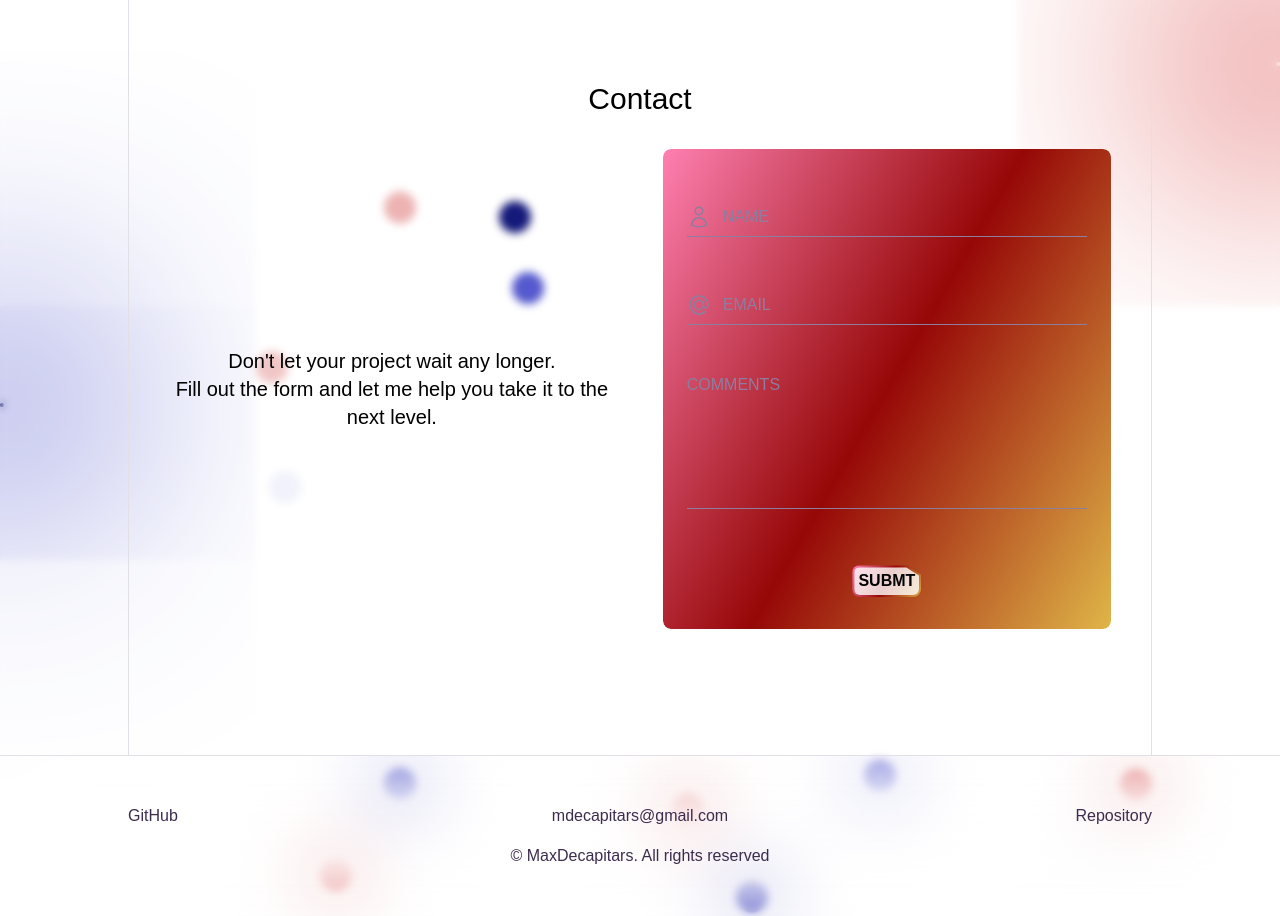
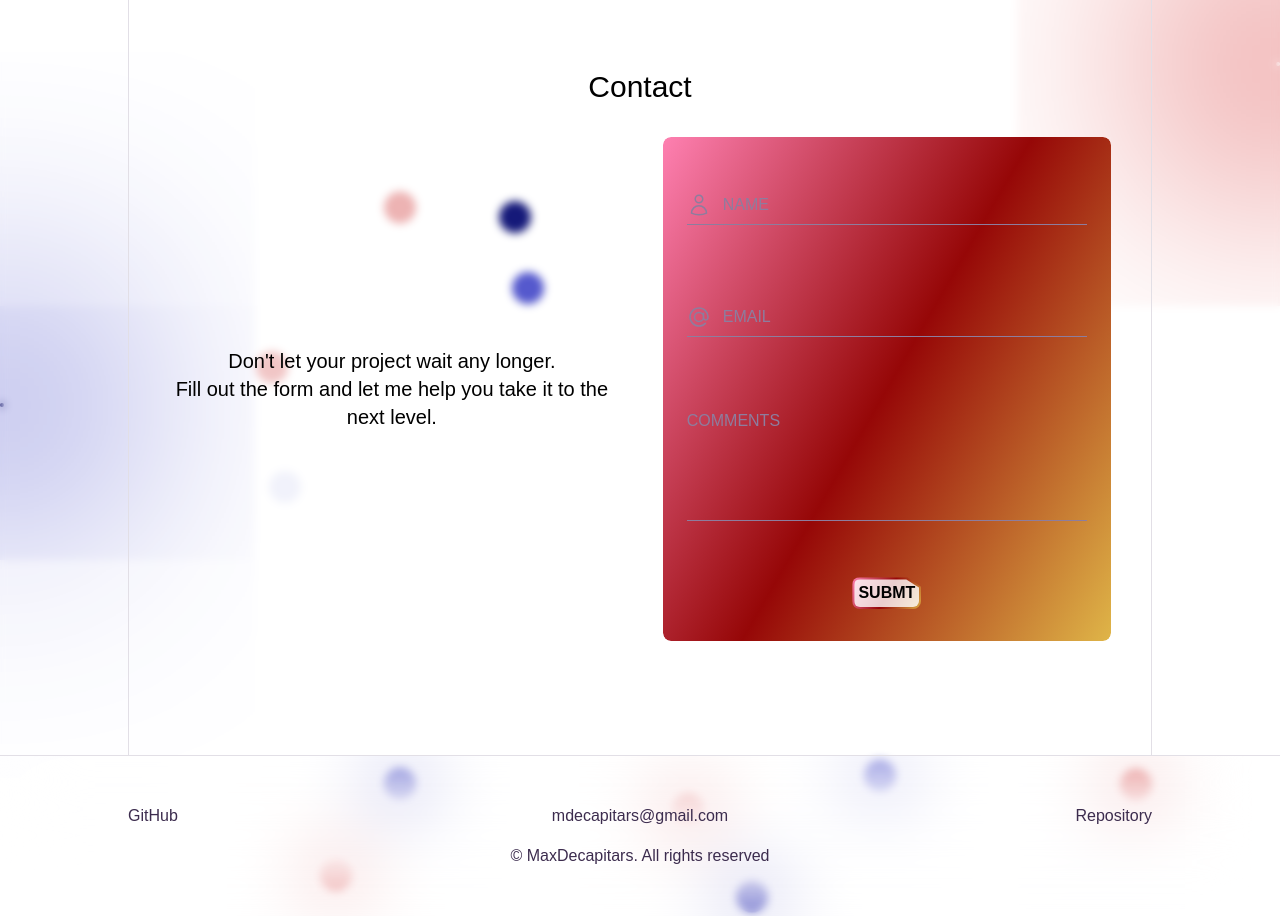
Before and after one commit to MaxDecapitars/MaxDecapitars, a React (Vite) app: page / in a window 1280 px wide. Shown: the part 2500-3416 px from the top of the page. Built offline with nearby package versions, Linux system fonts and the light colour scheme; a web font is replaced by a local one.

Commit message:
fix bug on inputs

```diff
--- a/src/components/Contact/Input.tsx
+++ b/src/components/Contact/Input.tsx
@@ -46,9 +46,9 @@ const Input = ({
 
   return (
     <div
-      className={`relative my-6 flex ${
-        textarea ? 'h-40' : 'h-16'
-      } items-center gap-3 border-b-[1px] border-b-gray-300 pt-6 dark:border-b-gray-700`}
+      className={`relative mb-6 flex ${
+        textarea ? 'h-40' : 'h-[5.5rem]'
+      } items-center gap-3 border-b-[1px] border-b-gray-300 pt-12 dark:border-b-gray-700`}
     >
       {!textarea && (
         <div className="h-6 text-gray-300 dark:text-gray-700">
@@ -74,10 +74,10 @@ const Input = ({
               inactive: {
                 position: 'absolute',
                 left: 0,
-                top: '1.5rem',
+                top: '3rem',
                 cursor: 'text',
               },
-              active: { left: 0, top: 0, scale: 0.8, cursor: 'default' },
+              active: { left: 0, top: '1.5rem', scale: 0.8, cursor: 'default' },
             }}
             initial="inactive"
             animate={selected ? 'active' : 'inactive'}
@@ -104,10 +104,10 @@ const Input = ({
               inactive: {
                 position: 'absolute',
                 left: '2.25rem',
-                top: '2rem',
+                top: '3.5rem',
                 cursor: 'text',
               },
-              active: { left: 0, top: 0, scale: 0.8, cursor: 'default' },
+              active: { left: 0, top: '1.5rem', scale: 0.8, cursor: 'default' },
             }}
             initial="inactive"
             animate={selected ? 'active' : 'inactive'}
```
